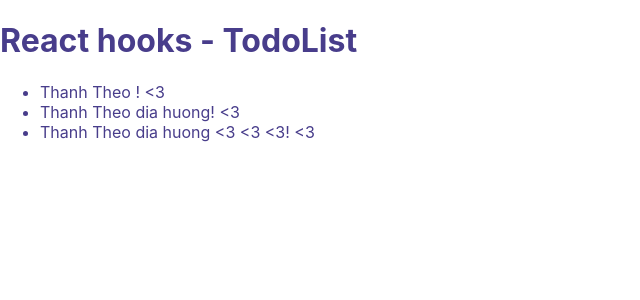
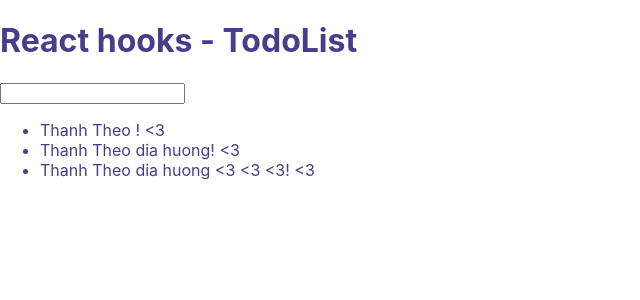
Before and after one commit to ThaoNguyen9809/react-hooks-basic, a React (Create React App) app: page / in a window 1280 px wide. Shown: the top 300 px of the page, without its empty margins (0-640 px from the left). Built offline with nearby package versions, Linux system fonts and the light colour scheme.

Commit message:
TodoForm các ví dụ về uesState(). TodoList, Cách xóa, render, thêm 1 object đơn giản ....

```diff
--- a/src/App.js
+++ b/src/App.js
@@ -1,5 +1,6 @@
 import React, { useState } from 'react';
 import './App.scss'
+import TodoForm from './components/TodoForm';
 import TodoList from './components/TodoList';
 
 function App() {
@@ -19,10 +20,25 @@ function App() {
     setTodoList(newTodoList);
   }
 
+  function handleTodoFormSubmit(formValue) {
+    console.log('Form Submit: ', formValue);
+    /// them moi todo to Current todo list
+    const newTodo = {
+        id: todoList.length + 1,
+        ...formValue,
+    };
+    const newTodoList = [...todoList];
+    newTodoList.push(newTodo);
+    setTodoList(newTodoList)
+  }
+
   return (
     <div className="app">
       <h1>React hooks - TodoList</h1>
 
+
+    {/* Todo From vừa tạo */}
+      <TodoForm onSubmit={handleTodoFormSubmit}/>
       <TodoList todos={todoList} onTodoClick={handleTodoClick} />
     </div>
   );
--- /dev/null
+++ b/src/components/TodoForm/index.jsx
@@ -0,0 +1,58 @@
+import React, { useState } from 'react';
+import PropTypes from 'prop-types';
+
+TodoForm.propTypes = {
+    /// Có 1 cái props duy nhất dạng FUNCTION
+    onSubmit: PropTypes.func,
+
+};
+
+// Để giá trị mặc định là NULL
+TodoForm.defaultProps = {
+    onSubmit: null,
+
+}
+
+function TodoForm(props) {
+    // sử dụng object destructoring dể lấy cái props ra
+    const { onSubmit } = props;
+    //  State để lưu trữ cái input vào...... Giá trị khỏi tạo là 1 chuỗi rỗng
+    const [value, setValue] = useState('');
+
+
+    // Hàm giúp giải quyết lỗi Controll Component phía dưới,....
+    //Khi input chổ return thay đổi thì hàm này cũng cập n hật lại cái state
+    function handleValueChange(e) {
+        console.log(e.target.value);
+        //dòng này giúp thanh input có thể hiện chữ đã nhập
+        setValue(e.target.value);
+    }
+    // Hàm này giúp trang web ko bị re load lại
+    function handleSubmit(e) {
+        e.preventDefault();
+        //  Kiểm tra hàm onSubmit truoc khi dung vi gia tri onSubmit da set luc truoc laf NULL
+        if (!onSubmit) return;
+        //
+        const  formValues = {
+            title: value,
+        };
+
+        onSubmit(formValues);
+        /// Reset Form  De cho cac kys tu trong khung input ve 0
+        setValue('');
+    }
+
+
+    // trong return có 1 thẻ form và 1 thẻ input
+    return (
+        <form onSubmit={handleSubmit}>
+            <input type="text"
+                value={value} // Gán value cho value cũa input
+                // nếu không có onChange thì value = value sẽ bị lỗi dẫn đến tình trạng Controll Component
+                onChange={handleValueChange} />
+
+        </form>
+    );
+}
+
+export default TodoForm;
```
